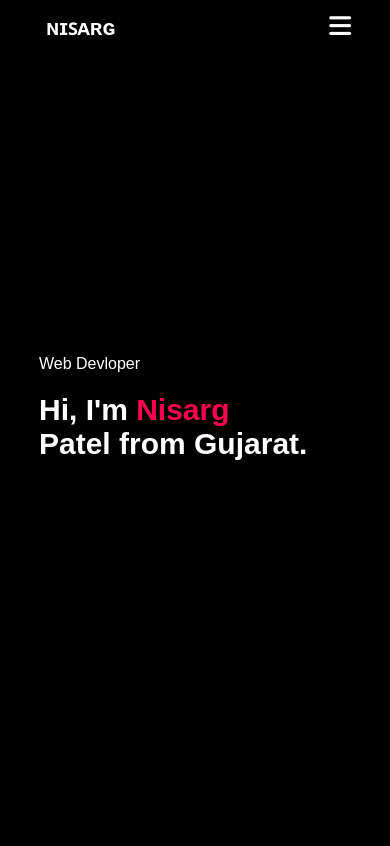
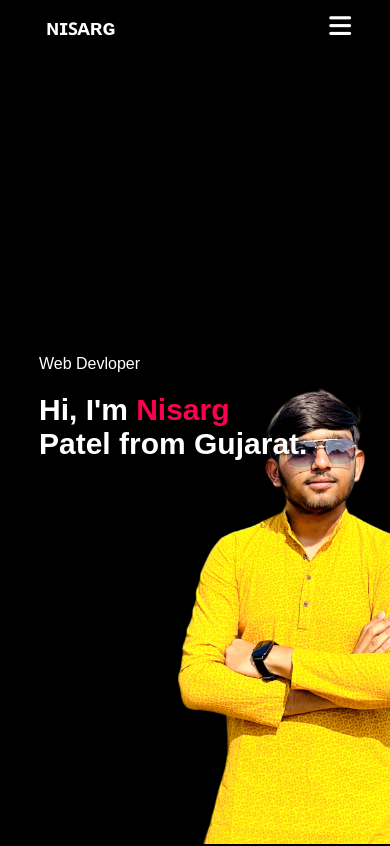
Before and after one commit to nisargpatel378/Portfolio, a plain HTML site: page index.html in a window 390 px wide. Shown: the top 846 px of the page. Drawn offline with Linux system fonts and the light colour scheme.

Commit message:
style.css

```diff
--- a/style.css
+++ b/style.css
@@ -19,7 +19,7 @@ body {
 #header {
   width: 100%;
   height: 100vh;
-  background-image: url(Images/1.png);
+  background-image: url(1.png);
   background-size: initial;
   background-position: right;
   background-repeat: no-repeat;
@@ -388,7 +388,7 @@ nav .fas {
 
 @media only screen and (max-width: 600px) {
   #header {
-    background-image: url(Images/1.png);
+    background-image: url(1.png);
     background-position: left;
     background-size: cover;
   }
```
